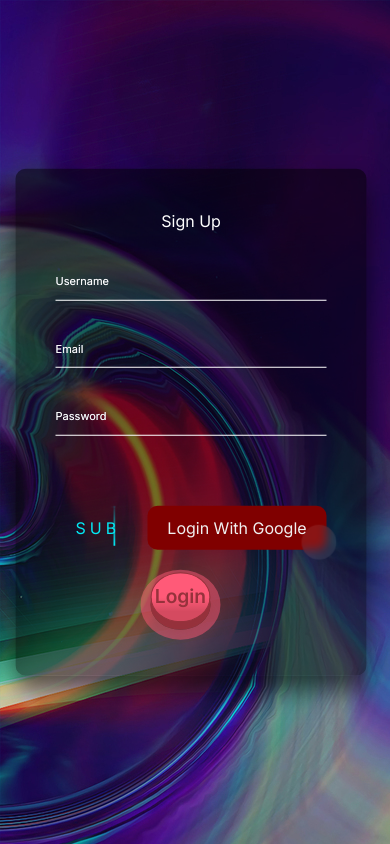
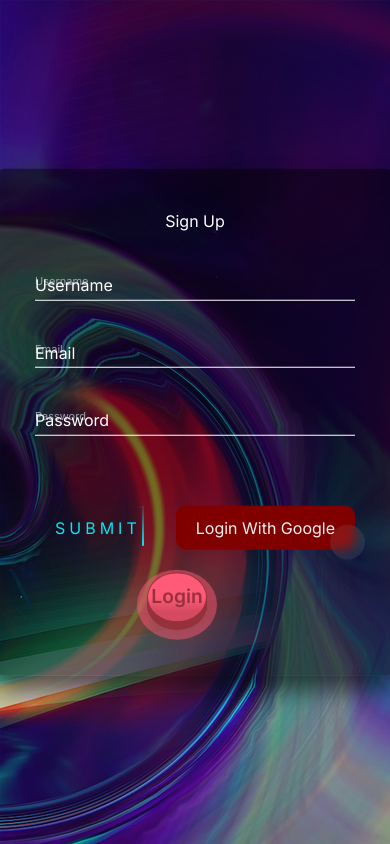
Before and after one commit to swapnilkr/DHUN-Music-Player-V2, a Next.js app: page /signup in a window 390 px wide. Built offline with nearby package versions, Linux system fonts and the light colour scheme.

Commit message:
Error: Footer exceeding width

```diff
--- a/app/globals.css
+++ b/app/globals.css
@@ -1166,10 +1166,6 @@ footer {
     font-size: 11px !important;
   }
 
-  .login-box .user-box label {
-    font-size: 11px !important;
-  }
-
   .audio {
     margin-left: 38%;
   }
@@ -1354,15 +1350,6 @@ footer {
     height: 30px;
   }
 
-  .login-box {
-    width: 90% !important;
-    left: 49% !important;
-  }
-
-  .page2 .section-1 {
-    width: 100% !important;
-  }
-
   /* notification bell and profile picture */
   .notification-bell,
   .profile-picture {
@@ -1377,18 +1364,6 @@ footer {
 
   .theme-main {
     width: 100%;
-    display: flex;
-    flex-direction: row;
-    flex-wrap: wrap;
-    justify-content: space-between;
-  }
-
-  .theme-main a {
-    margin: 3%;
-    height: auto;
-    width: auto;
-    text-align: center;
-    border-radius: 100%;
   }
 
   /* theme content */
@@ -1458,10 +1433,6 @@ footer {
   }
 
   input {
-    font-size: 11px !important;
-  }
-
-  .login-box .user-box label {
     font-size: 11px !important;
   }
 
```
